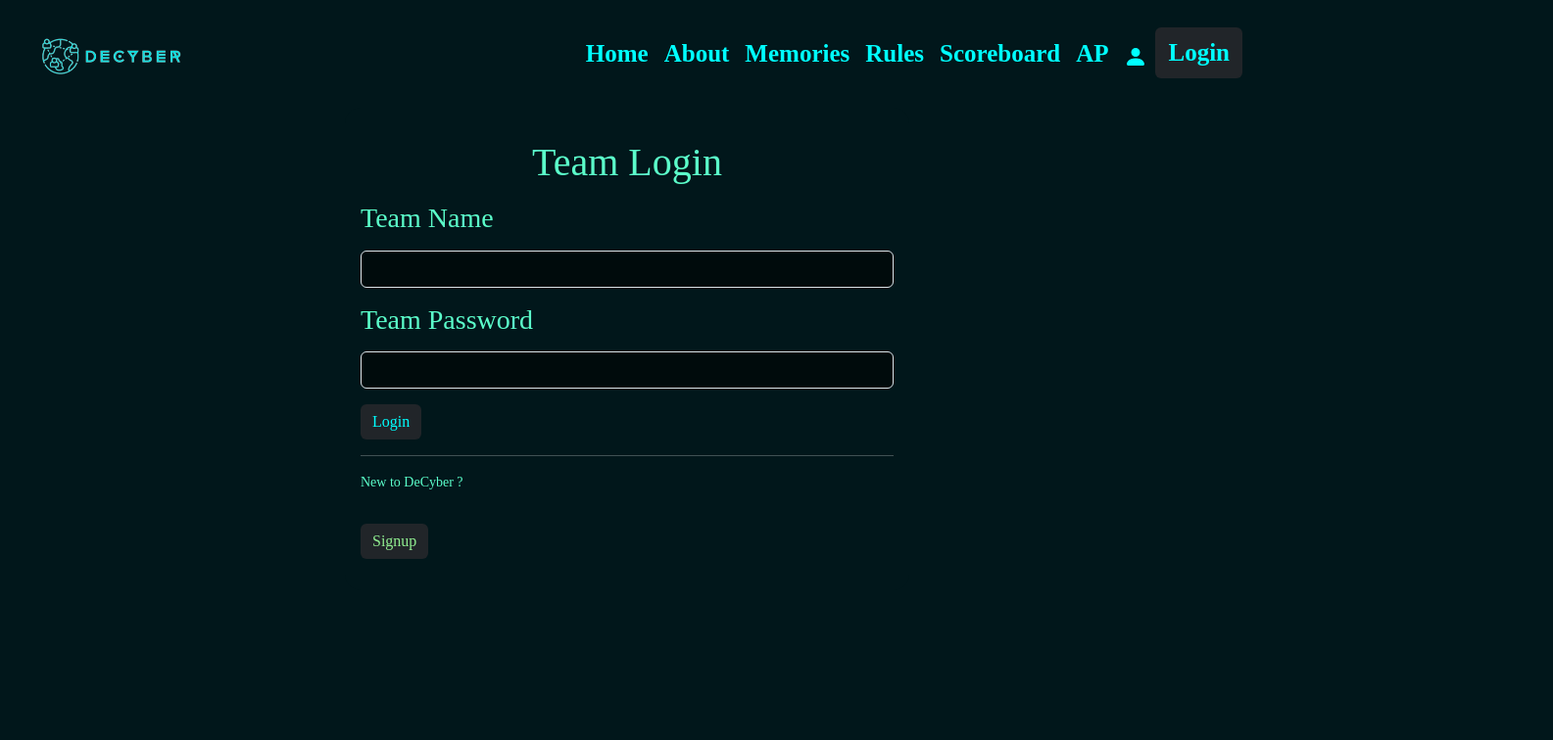
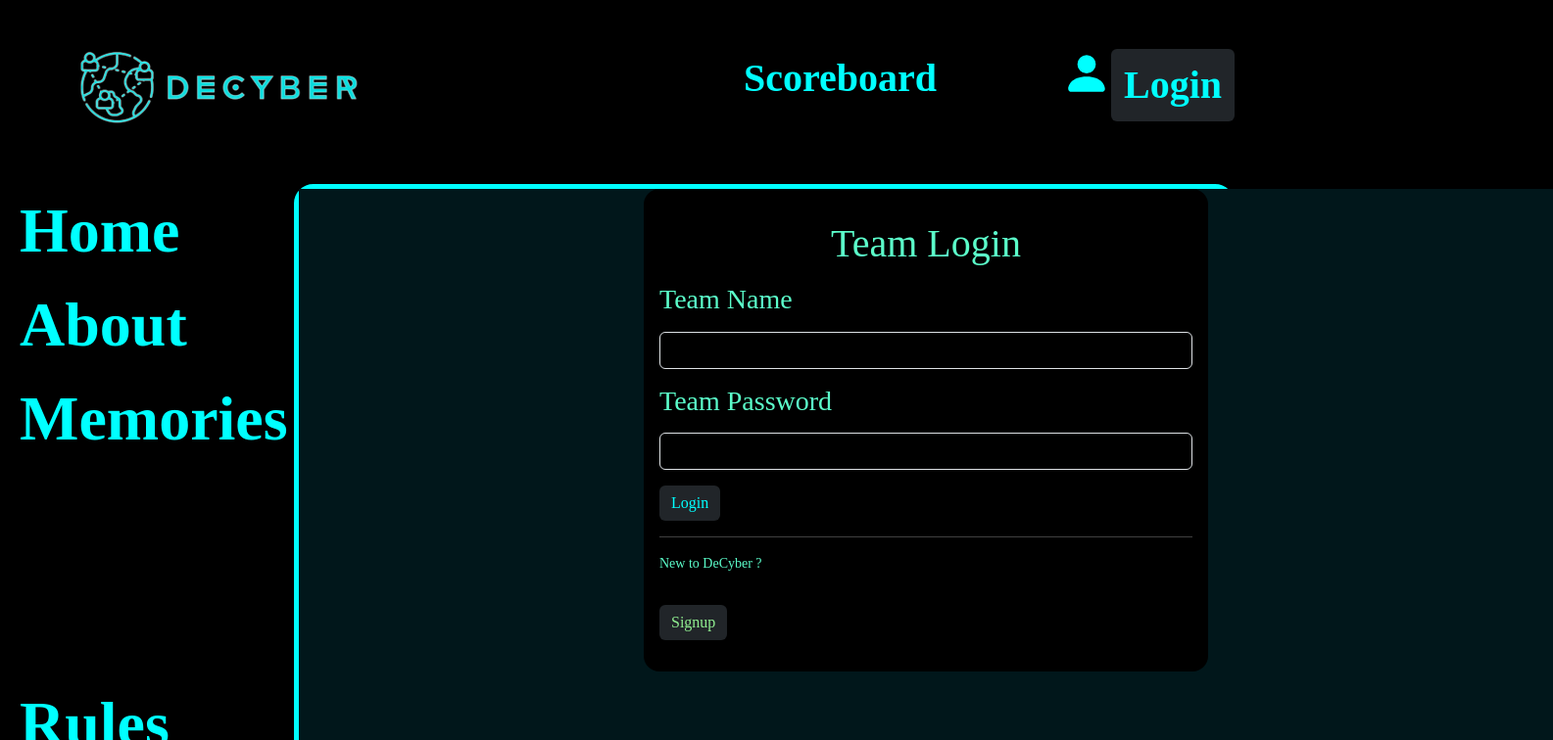
Before and after one commit to AyusGup/Decyber, a React (Create React App) app in the folder decyber/decyber-frontend/: page /login in a window 1280 px wide. Shown: the top 756 px of the page at 98% size, 1585 px wide, since content can reach past the window. Built offline with nearby package versions, Linux system fonts and the light colour scheme; a web font is replaced by a local one.

Commit message:
country-slide add karni h

```diff
--- a/decyber/decyber-frontend/src/App.css
+++ b/decyber/decyber-frontend/src/App.css
@@ -2,7 +2,7 @@
   text-align: center;
 }
 .App-header {
-  background-color: #282c34;
+  background-color: #000000;
   min-height: 100vh;
   display: flex;
   flex-direction: column;
@@ -52,3 +52,16 @@
   transform: rotate(360deg);
 }
 }
+.below-navcontent{
+  display: flex;
+  justify-content: space-between;
+  margin: 20px;
+}
+.sideContent{
+  width: 75vw;
+    height: 100%;
+    border: cyan solid 5px;
+    border-radius: 20px;
+    box-sizing: border-box;
+    margin-block-end: 30px;
+}
--- a/decyber/decyber-frontend/src/App.js
+++ b/decyber/decyber-frontend/src/App.js
@@ -1,41 +1,38 @@
-import './App.css';
-import { inject } from '@vercel/analytics';
-import Navbar from './components/Navbar';
-import ArmyPoint from './components/ArmyPoint';
-import CountryPoint from './components/CountryPoint';
-import WorldMap from './components/WorldMap';
-import Dashboard from './components/Dashboard';
-import Login from './components/Login';
-import Signup from './components/Signup';
-import UserState from './context/users/UserState';
-import ArmyState from './context/army_questions/ArmyState';
-import CountryState from './context/country_questions/CountryState';
-import ScoreboardState from './context/scoreboard/ScoreboardState';
+import "./App.css";
+import { inject } from "@vercel/analytics";
+import Navbar from "./components/Navbar";
+import ArmyPoint from "./components/ArmyPoint";
+import CountryPoint from "./components/CountryPoint";
+import WorldMap from "./components/WorldMap";
+import Dashboard from "./components/Dashboard";
+import Login from "./components/Login";
+import Signup from "./components/Signup";
+import UserState from "./context/users/UserState";
+import ArmyState from "./context/army_questions/ArmyState";
+import CountryState from "./context/country_questions/CountryState";
+import ScoreboardState from "./context/scoreboard/ScoreboardState";
 import Alert from "./components/Alert";
 import About from "./components/About";
 import Memories from "./components/Memories";
 import Rules from "./components/Rules";
-import React, { useState } from 'react'
-import Leaderboard from './components/Leaderboard';
-import {
-  BrowserRouter,
-  Routes,
-  Route,
-} from "react-router-dom";
+import React, { useState } from "react";
+import Leaderboard from "./components/Leaderboard";
+import Sidebar from "./components/Sidebar";
+import { BrowserRouter, Routes, Route } from "react-router-dom";
 
 function App() {
   const [alert, setAlert] = useState(null);
   const showAlert = (type, display) => {
     setAlert({
       theme: type,
-      message: display
-    })
+      message: display,
+    });
     setTimeout(() => {
-      setAlert(null)
+      setAlert(null);
     }, 2000);
-  }
+  };
   inject(); //from vercel analytics
-  const targetTime = new Date('2023/02/15 13:00:00');
+  const targetTime = new Date("2023/02/15 13:00:00");
   const currentTime = new Date();
   const time = new Date();
   time.setMilliseconds(targetTime - currentTime);
@@ -50,18 +47,47 @@ function App() {
               <BrowserRouter>
                 <Alert alert={alert} />
                 <Navbar showAlert={showAlert} />
+                <div className="below-navcontent">
+                  <Sidebar />
+                  <div className="sideContent">
                     <Routes>
                       <Route exact path="/" element={<WorldMap />} />
-                  <Route exact path="/ap" element={<ArmyPoint showAlert={showAlert} />} />
-                  <Route exact path="/cp/:country" element={<CountryPoint showAlert={showAlert} />} />
+                      <Route
+                        exact
+                        path="/ap"
+                        element={<ArmyPoint showAlert={showAlert} />}
+                      />
+                      <Route
+                        exact
+                        path="/cp/:country"
+                        element={<CountryPoint showAlert={showAlert} />}
+                      />
                       <Route exact path="/about" element={<About />} />
                       <Route exact path="/memories" element={<Memories />} />
                       <Route exact path="/rules" element={<Rules />} />
-                  <Route exact path="/leaderboard" element={<Leaderboard />} />
-                  <Route exact path="/dashboard" element={<Dashboard time={time} />} />
-                  <Route exact path="/login" element={<Login showAlert={showAlert} />} />
-                  <Route exact path="/signup" element={<Signup showAlert={showAlert} />} />
+                      <Route
+                        exact
+                        path="/leaderboard"
+                        element={<Leaderboard />}
+                      />
+                      <Route
+                        exact
+                        path="/dashboard"
+                        element={<Dashboard time={time} />}
+                      />
+                      <Route
+                        exact
+                        path="/login"
+                        element={<Login showAlert={showAlert} />}
+                      />
+                      <Route
+                        exact
+                        path="/signup"
+                        element={<Signup showAlert={showAlert} />}
+                      />
                     </Routes>
+                  </div>
+                </div>
               </BrowserRouter>
             </ScoreboardState>
           </ArmyState>
--- a/decyber/decyber-frontend/src/components/Navbar.js
+++ b/decyber/decyber-frontend/src/components/Navbar.js
@@ -1,61 +1,101 @@
-import React, { useContext } from 'react'
+import React, { useContext } from "react";
 import { Link } from "react-router-dom";
-import userContext from '../context/users/userContext';
-
+import userContext from "../context/users/userContext";
+import "../styles/common-bar.css";
 export default function Navbar(props) {
   const user_detail = useContext(userContext);
   const { user } = user_detail;
 
   const logoutHandler = () => {
-        localStorage.removeItem('token');
+    localStorage.removeItem("token");
     props.showAlert("success", "Logout Successful");
-    }
+  };
   return (
     <div>
-            <nav className="navbar navbar-expand-lg navbar-dark" style={{ backgroundColor: "#01171b" }}>
-                <div className="container-fluid">
+      <nav>
         <Link className="navbar-brand" to="/">
-                        <img src="../decyber.png" alt="DeCyber" width="200" height="80" className="d-inline-block align-text-top" />
+          <img
+            src="../decyber.png"
+            alt="DeCyber"
+            width="400"
+            height="160"
+            className="d-inline-block align-text-top"
+          />
           {/* <img src="../invictus.png" alt="DeCyber" width="120" height="50" className="d-inline-block align-text-top" /> */}
         </Link>
-                    <button className="navbar-toggler" type="button" data-bs-toggle="collapse" data-bs-target="#navbarSupportedContent" aria-controls="navbarSupportedContent" aria-expanded="false" aria-label="Toggle navigation">
-                        <span className="navbar-toggler-icon"></span>
-                    </button>
-                    <div className="collapse navbar-collapse justify-content-end" id="navbarSupportedContent">
-                        <ul className="navbar-nav mb-2 mb-lg-0">
-                            <li className="nav-item">
-                                <Link className="nav-link active" aria-current="page" to="/" style={{ color: "cyan", fontSize: "25px", fontWeight: "600" }}>Home</Link>
-                            </li>
-                            <li className="nav-item">
-                                <Link className="nav-link active" aria-current="page" to="/about" style={{ color: "cyan", fontSize: "25px", fontWeight: "600" }}>About</Link>
-                            </li>
-                            <li className="nav-item">
-                                <Link className="nav-link active" aria-current="page" to="/memories" style={{ color: "cyan", fontSize: "25px", fontWeight: "600" }}>Memories</Link>
-                            </li>
-                            <li className="nav-item">
-                                <Link className="nav-link active" aria-current="page" to="/rules" style={{ color: "cyan", fontSize: "25px", fontWeight: "600" }}>Rules</Link>
-                            </li>
-                            <li className="nav-item">
-                                <Link className="nav-link active" aria-current="page" to="/leaderboard" style={{ color: "cyan", fontSize: "25px", fontWeight: "600" }}>Scoreboard</Link>
-                            </li>
-                            <li className="nav-item">
-                                <Link className="nav-link active" to="/ap" style={{ color: "cyan", fontSize: "25px", fontWeight: "600" }}>AP <sup style={{ color: "cyan", fontWeight: "600" }}>{user.ap}</sup></Link>
-                            </li>
-                            <li className="nav-item">
-                                <Link className="nav-link active" to="/dashboard" style={{ color: "cyan", fontSize: "25px", fontWeight: "600" }}>
-                                    <svg xmlns="http://www.w3.org/2000/svg" width="24" height="24" fill="cyan" className="bi bi-person-fill" viewBox="0 0 16 16">
+
+        <div className="navContent">
+          <div className="layoutItem">
+            <Link
+              className="nav-link active"
+              aria-current="page"
+              to="/leaderboard"
+              style={{ color: "cyan", fontSize: "5vh", fontWeight: "600" }}
+            >
+              Scoreboard
+            </Link>
+          </div>
+          {/* <div className="layoutItem">
+              <Link
+                className="nav-link active"
+                to="/ap"
+                style={{ color: "cyan", fontSize: "25px", fontWeight: "600" }}
+              >
+                AP{" "}
+                <sup style={{ color: "cyan", fontWeight: "600" }}>
+                  {user.ap}
+                </sup>
+              </Link>
+            </div> */}
+          <div className="profile-Logout">
+            <div className="layoutItem">
+              <Link className="nav-link active" to="/dashboard">
+                <svg
+                  xmlns="http://www.w3.org/2000/svg"
+                  width="50"
+                  height="50"
+                  fill="cyan"
+                  className="bi bi-person-fill"
+                  viewBox="0 0 16 16"
+                >
                   <path d="M3 14s-1 0-1-1 1-4 6-4 6 3 6 4-1 1-1 1H3Zm5-6a3 3 0 1 0 0-6 3 3 0 0 0 0 6Z" />
                 </svg>
               </Link>
-                            </li>
-                            <li>
-                                {!localStorage.getItem('token') ? <Link className='dropdown-item' to="/login">
-                                    <button type="button" className="btn" style={{ backgroundColor: "#212529", color: "cyan", fontSize: "25px", fontWeight: "600" }}>Login</button>
-                                </Link> : <Link className='dropdown-item' to="/login">
-                                    <button type="button" onClick={logoutHandler} className="btn" style={{ backgroundColor: "#212529", color: "cyan", fontSize: "25px", fontWeight: "600" }}>Logout</button>
-                                </Link>}
-                            </li>
-                        </ul>
+            </div>
+            <div>
+              {!localStorage.getItem("token") ? (
+                <Link className="dropdown-item" to="/login">
+                  <button
+                    type="button"
+                    className="btn"
+                    style={{
+                      backgroundColor: "#212529",
+                      color: "cyan",
+                      fontSize: "5vh",
+                      fontWeight: "600",
+                    }}
+                  >
+                    Login
+                  </button>
+                </Link>
+              ) : (
+                <Link className="dropdown-item" to="/login">
+                  <button
+                    type="button"
+                    onClick={logoutHandler}
+                    className="btn"
+                    style={{
+                      backgroundColor: "#212529",
+                      color: "cyan",
+                      fontSize: "5vh",
+                      fontWeight: "600",
+                    }}
+                  >
+                    Logout
+                  </button>
+                </Link>
+              )}
+            </div>
           </div>
         </div>
       </nav>
--- /dev/null
+++ b/decyber/decyber-frontend/src/components/Sidebar.js
@@ -0,0 +1,73 @@
+import React from "react";
+import { Link } from "react-router-dom";
+import "../styles/common-bar.css";
+const Sidebar = () => {
+  return (
+    <div className="SideBar">
+      {/* <button
+        className="navbar-toggler"
+        type="button"
+        data-bs-toggle="collapse"
+        data-bs-target="#navbarSupportedContent"
+        aria-controls="navbarSupportedContent"
+        aria-expanded="false"
+        aria-label="Toggle navigation"
+      >
+        <span className="navbar-toggler-icon"></span>
+      </button> */}
+
+      {/* <div
+        className="collapse navbar-collapse justify-content-end"
+        id="navbarSupportedContent"
+      > */}
+      <div>
+        <div className="sidebar-items">
+          <Link
+            className="nav-link active"
+            aria-current="page"
+            to="/"
+            style={{ color: "cyan", fontSize: "5vw", fontWeight: "600" }}
+          >
+            Home
+          </Link>
+        </div>
+
+        <div className="sidebar-items">
+          <Link
+            className="nav-link active"
+            aria-current="page"
+            to="/about"
+            style={{ color: "cyan", fontSize: "5vw", fontWeight: "600" }}
+          >
+            About
+          </Link>
+        </div>
+
+        <div className="sidebar-items">
+          <Link
+            className="nav-link active"
+            aria-current="page"
+            to="/memories"
+            style={{ color: "cyan", fontSize: "5vw", fontWeight: "600" }}
+          >
+            Memories
+          </Link>
+        </div>
+      </div>
+      <div>
+        <div className="sidebar-items ">
+          <Link
+            className="nav-link active"
+            aria-current="page"
+            to="/rules"
+            style={{ color: "cyan", fontSize: "5vw", fontWeight: "600" }}
+          >
+            Rules
+          </Link>
+        </div>
+      </div>
+      {/* </div> */}
+    </div>
+  );
+};
+export default Sidebar;
--- /dev/null
+++ b/decyber/decyber-frontend/src/styles/common-bar.css
@@ -0,0 +1,25 @@
+.SideBar{
+    width: 20vw;
+    height: 75vh;
+    display: flex;
+    flex-direction: column;
+    justify-content: space-between;
+}
+.navContent{
+    display: flex;
+    gap: 10vw;
+}
+.layoutItem{
+    text-align: center;
+}
+.profile-Logout{
+    display: flex;
+    flex-direction: row;
+}
+nav{
+    display: flex;
+    flex-direction: row;
+    align-items: center;
+    justify-content: space-between;
+    margin: 5px 20px;
+}
--- a/decyber/decyber-frontend/src/styles/dashboard.css
+++ b/decyber/decyber-frontend/src/styles/dashboard.css
@@ -7,7 +7,7 @@
 
 .Dashboard {
     background-color: #01171b;
-    width: 100vw;
+    width: 100%;
     height: 100vh;
 }
 
--- a/decyber/decyber-frontend/src/styles/leaderboard.css
+++ b/decyber/decyber-frontend/src/styles/leaderboard.css
@@ -2,7 +2,7 @@
     margin: 0;
     padding: 0;
     color: #3D6343;
-    background-color: #01171b;
+    background-color: #000000;
 }
 
 .leader-board {
--- a/decyber/decyber-frontend/src/styles/worldmap.css
+++ b/decyber/decyber-frontend/src/styles/worldmap.css
@@ -1,13 +1,19 @@
 *{
     margin: 0;
     padding: 0;
-    color: #3D6343;
+    color: cyan;
     background-color : #01171b;
+    /* background-image: url("../../public/bg-img.png"); */
+    background-repeat: repeat;
     font-family: 'Iceland', cursive;
 }
+.WorldMap{
+    width: 95%;
+    height: 95%;
+}
 .world-map-svg{
-    width: 95vw;
-    height: 88vh;
+    width: 90%;
+    height: 90%;
 }
 .world-map-svg path{
     /* stroke is for border color */
```
Also changed, not shown: decyber/decyber-frontend/src/components/WorldMap.js (+47 -15 lines), decyber/decyber-frontend/public/bg-img.png (added), 1 other file (tests, documents, lock files or other folders). Lines whose indentation alone changed are shown as unchanged.
